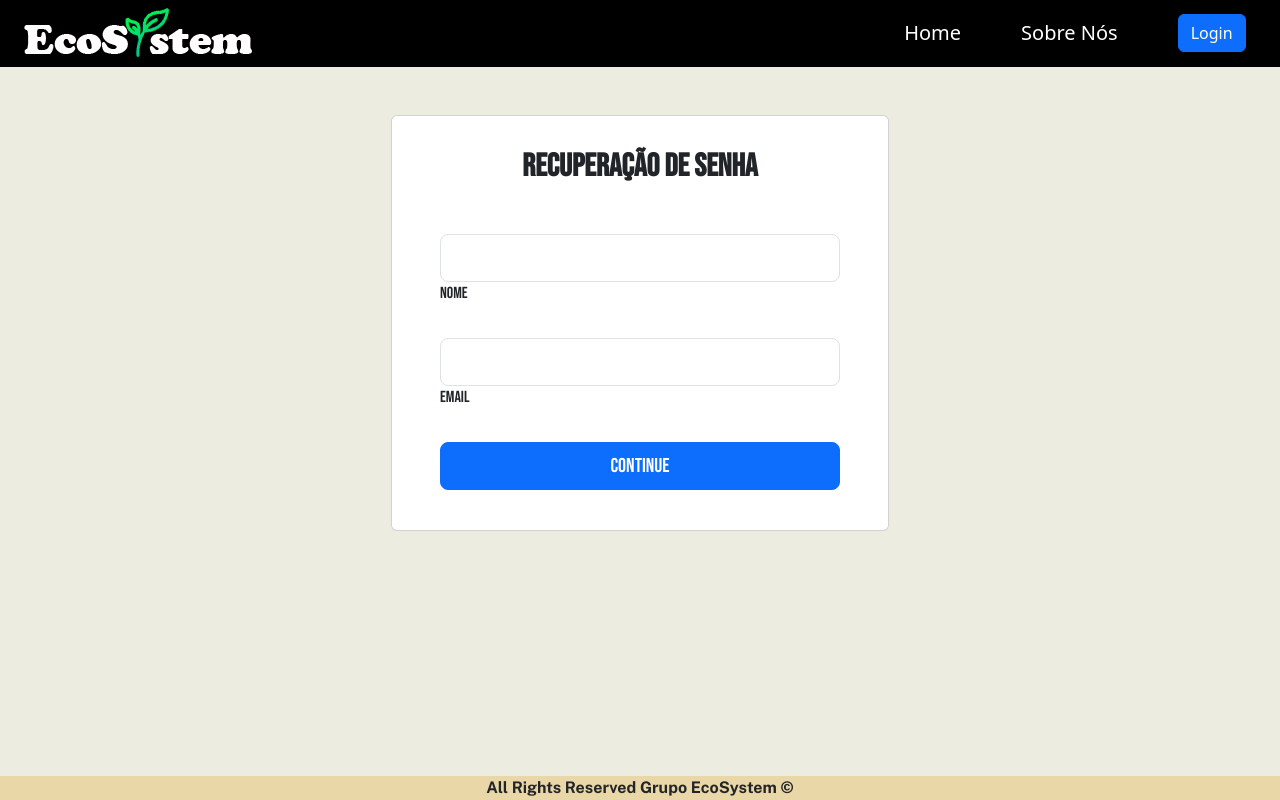
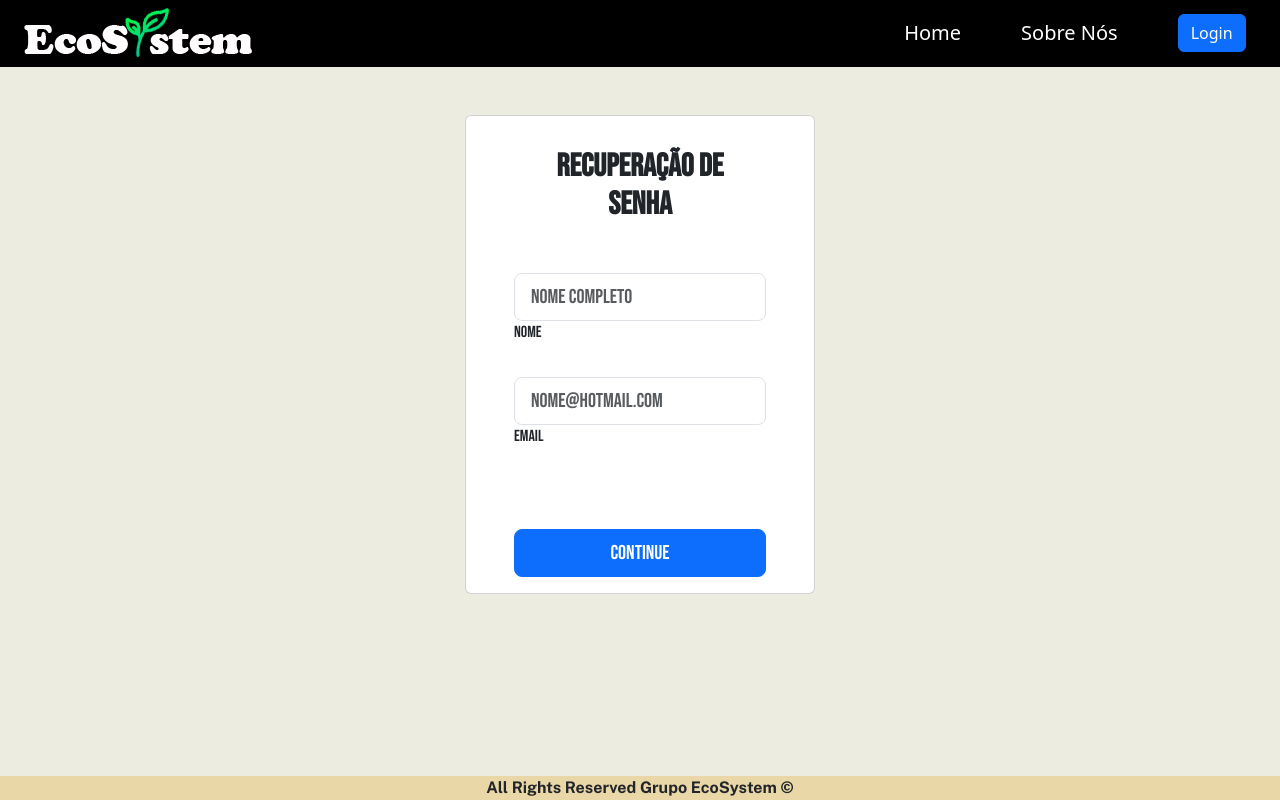
Before and after one commit to GiantMazelliWasHere/GS-Front_Web, a React (Vite) app in the folder ecosystem/: page /esqueceusenha in a window 1280 px wide. Built offline with nearby package versions, Linux system fonts and the light colour scheme; a web font is replaced by a local one.

Commit message:
Validação de login e recuperação de senha

```diff
--- a/ecosystem/src/Pages/EsqueceuSenha.jsx
+++ b/ecosystem/src/Pages/EsqueceuSenha.jsx
@@ -1,24 +1,52 @@
-import React from 'react';
+import {React, useState} from 'react';
 import {
   MDBBtn,
   MDBContainer,
   MDBCard,
   MDBCardBody,
   MDBInput,
-  MDBCheckbox
 }
 from 'mdb-react-ui-kit';
 
 function EsqueceuSenha() {
+    const [email, setEmail] = useState('');
+    const [nome, setNome] = useState('');
+
+    const submitHandler = (e) => {
+        const alerta = document.createElement('h2');
+        const msg = document.getElementById('msg');
+        const alertaClass = alerta.className = ('alerta');
+        const limpeza = msg.innerHTML = '';
+        const limpeza2 = msg.style.backgroundColor = 'transparent';
+
+        e.preventDefault();
+        if(nome === '') {
+            limpeza2;
+            alerta.innerHTML = 'Preencha seu Nome';
+            msg.style.backgroundColor = 'red';
+            return msg.appendChild(alerta);
+        }
+        if(email === '') {
+            limpeza2;
+            alerta.innerHTML = 'Preencha seu Email';
+            msg.style.backgroundColor = 'red';
+            return msg.appendChild(alerta);
+        }
+        alerta.innerHTML = 'Cheque seu Email';
+        msg.style.backgroundColor = 'green';
+        msg.appendChild(alerta);
+    }
+
     return (
         <MDBContainer fluid className='esqueceusenha d-flex align-items-center justify-content-center'>
             <div className='mask gradient-custom-3'></div>
-            <MDBCard className='m-5' style={{maxWidth: '600px'}}>
+            <MDBCard className='m-5' style={{maxWidth: '350px'}}>
                 <MDBCardBody className='px-5'>
                     <h2 className="titulo text-uppercase text-center mb-5">Recuperação de Senha</h2>
-                    <MDBInput wrapperClass='mb-4' label='Nome' size='lg' id='form1' type='text'/>
-                    <MDBInput wrapperClass='mb-4' label='Email' size='lg' id='form2' type='email'/>
-                    <MDBBtn className='mb-4 gradient-custom-4 continue' size='lg'>Continue</MDBBtn>
+                    <MDBInput wrapperClass='mb-4' label='Nome' size='lg' id='form1' type='text' placeholder='Nome Completo' value={nome} onChange={(e) => setNome(e.target.value)}/>
+                    <MDBInput wrapperClass='mb-4' label='Email' size='lg' id='form2' type='email' placeholder='nome@hotmail.com' value={email} onChange={(e) => setEmail(e.target.value)}/>
+                    <div className='alerta-esqueceu' id='msg'></div>
+                    <MDBBtn className='btn btn-primary continue' size='lg' type='submit' onClick={submitHandler}>Continue</MDBBtn>
                 </MDBCardBody>
             </MDBCard>
         </MDBContainer>
--- a/ecosystem/src/Pages/Login.jsx
+++ b/ecosystem/src/Pages/Login.jsx
@@ -1,4 +1,4 @@
-import React from 'react';
+import React, { createElement, useState } from 'react';
 import {
 MDBBtn,
 MDBContainer,
@@ -9,11 +9,48 @@ MDBCardBody,
 MDBInput,
 } from 'mdb-react-ui-kit';
 import { Link } from 'react-router-dom';
-import { GoogleLogin } from '@react-oauth/google';
-import { useState } from 'react';
+import { useGoogleLogin } from '@react-oauth/google';
+import { AiFillGoogleSquare } from "react-icons/ai";
+import Alert from 'react-bootstrap/Alert'
+
 
 
 function Login() {
+
+    const [email, setEmail] = useState('');
+    const [senha, setSenha] = useState('');
+
+    const submitHandler = (e) => {
+        const alerta = document.createElement('h2');
+        const msg = document.getElementById('msg');
+        const limpeza = msg.innerHTML = '';
+        const limpeza2 = msg.style.backgroundColor = 'transparent';
+
+        e.preventDefault();
+        if(email === '') {
+            limpeza
+            alerta.className = ('alerta', 'w-100');
+            alerta.innerHTML = 'Preencha o Email';
+            msg.style.backgroundColor = 'red';
+            return msg.appendChild(alerta);
+        }
+        if(senha === '') {
+            limpeza;
+            alerta.className = ('alerta', 'w-100');
+            alerta.innerHTML = 'Preencha a Senha';
+            msg.style.backgroundColor = 'red';
+            return msg.appendChild(alerta);
+        }
+        limpeza;
+        limpeza2;
+    }
+
+
+
+
+    const login = useGoogleLogin({
+        onSuccess: (tokenResponse) => console.log(tokenResponse),
+    })
 
     return (
         <>
@@ -29,27 +66,23 @@ function Login() {
                 <h2 className="fw-bold mb-2 text-uppercase"><img src="./src/imgs/Titulo.png" alt="" /></h2>
                 <p className="text-white-50 mb-5">Por favor digite seu Login e Senha</p>
 
-                <MDBInput wrapperClass='mb-4 mx-5 w-100' labelClass='text-white' label='Email' id='formControlLg' type='email' placeholder='nome@hotmail.com' size="lg" required/>
-
-                <MDBInput wrapperClass='mx-5 w-100' labelClass='text-white' label='Senha' id='senha' type='password' size="lg" placeholder='password'  required/>
+                <MDBInput wrapperClass='mb-1 mx-5 w-100' labelClass='text-white' label='Email' id='formControlLg' type='email' placeholder='nome@hotmail.com' size="lg" value={email} onChange={(e) => setEmail(e.target.value)} required/>
 
 
-                <p className="small mb-3 mt-0 pb-lg-2"><Link to={'/esqueceusenha'}>Esqueceu a Senha?</Link></p>
-                <MDBBtn outline className='mx-2 px-5 btn btn-primary link_login' color='white' size='lg'>
-                <Link className="link_login" to={"/dashboard"}>Login</Link>
+                <MDBInput wrapperClass=' mx-5 w-100' labelClass='text-white' label='Senha' id='senha' type='password' size="lg" placeholder='password' value={senha} onChange={(e) => setSenha(e.target.value)}  required/>
+                <div className='alert' id='msg'>
+                </div>
+
+
+                <p className=" small mb-3 mt-0 pb-lg-2"><Link to={'/esqueceusenha'}>Esqueceu a Senha?</Link></p>
+                <MDBBtn outline className='mx-2 px-5 btn btn-primary link_login' color='white' size='lg' onClick={submitHandler}>
+                <p className='btn_link'>Login</p>
                 </MDBBtn>
 
                 <div className="mt-3">
-                    <Link to={"/dashboard"}>
-                        <GoogleLogin
-                            onSuccess={credentialResponse => {
-                                console.log(credentialResponse);
-                            }}
-                            onError={() => {
-                                console.log('Login Failed');
-                            }}
-                        />
-                    </Link>
+                    <MDBBtn outline className='mx-2 px-5 btn btn-primary link_login' color='white' size='lg' onClick={()=>login()}>
+                    <Link className="link_login" to={"/dashboard"}><AiFillGoogleSquare className='google_icon'/></Link>
+                    </MDBBtn>
                 </div>
 
                     <div>
--- a/ecosystem/src/css/estilizacao.css
+++ b/ecosystem/src/css/estilizacao.css
@@ -33,6 +33,7 @@ body {
 
 .marg {
   margin-top: 5rem;
+  margin-bottom: 5rem;
 }
 
 .link_login {
@@ -43,6 +44,26 @@ body {
 .link_login {
   text-decoration: none;
   color: white;
+}
+
+.login_btns {
+  display: flex;
+  flex-direction: row;
+  justify-content: center;
+  flex-wrap: wrap;
+  margin-top: 1rem;
+  margin-bottom: 0;
+  margin-left: 1rem;
+  margin-right: 0;
+  padding-top: 0;
+  padding-bottom: 0;
+  padding-left: 0;
+  padding-right: 0;
+}
+
+.google_icon {
+  width: 2rem;
+  height: 2rem;
 }
 
 .container_404 {
@@ -146,11 +167,6 @@ body {
   font-size: 2.5rem;
 }
 
-.continue {
-  width: 25rem;
-  height: 3rem;
-}
-
 .esqueceusenha {
   font-family: "Bebas Neue", sans-serif;
 }
@@ -167,7 +183,22 @@ body {
   padding-right: 0;
 }
 
-.footer {
+.alerta-esqueceu {
+  display: flex;
+  flex-direction: row;
+  justify-content: center;
+  flex-wrap: wrap;
+  width: 100%;
+  height: 2rem;
+  margin-bottom: 1rem;
+}
+
+.continue {
+  width: 100%;
+  height: 3rem;
+}
+
+footer {
   background-color: #EAD7A7;
   position: fixed;
   bottom: 0;
@@ -176,14 +207,7 @@ body {
   flex-direction: row;
   justify-content: center;
   flex-wrap: wrap;
-  margin-top: 1rem;
-  margin-bottom: 0;
-  margin-left: 0;
-  margin-right: 0;
-  padding-top: 0;
-  padding-bottom: 0;
-  padding-left: 0;
-  padding-right: 0;
+  margin-top: 5rem;
   font-family: "Public Sans", sans-serif;
   font-weight: bold;
 }/*# sourceMappingURL=estilizacao.css.map */
--- a/ecosystem/src/css/estilizacao.scss
+++ b/ecosystem/src/css/estilizacao.scss
@@ -37,6 +37,7 @@ body {
 
 .marg {
     margin-top: 5rem;
+    margin-bottom: 5rem
 }
 
 .link_login{
@@ -45,6 +46,16 @@ body {
 
 .link_login{
     @include mixins.btn()
+}
+
+.login_btns{
+    @include mixins.flex(row, center, wrap);
+    @include mixins.espacamento(1rem, 0, 1rem, 0, 0, 0, 0, 0);
+}
+
+.google_icon {
+    @include mixins.size(2rem, 2rem);
+
 }
 
 .container_404{
@@ -115,11 +126,6 @@ body {
     font-size: 2.5rem;
 }
 
-.continue{
-    @include mixins.size(25rem, 3rem);
-
-}
-
 .esqueceusenha{
     font-family: "Bebas Neue", sans-serif;
 }
@@ -129,13 +135,23 @@ body {
     @include mixins.espacamento(1rem, 0, 1rem, 1rem, 0, 0, 0, 0);
 }
 
-.footer{
+.alerta-esqueceu{
+    @include mixins.flex(row, center, wrap);
+    @include mixins.size(100%, 2rem);
+    margin-bottom: 1rem
+}
+
+.continue{
+    @include mixins.size(100%, 3rem);
+}
+
+footer{
     background-color: $creme;
     position: fixed;
     bottom: 0;
     width: 100%;
     @include mixins.flex(row, center, wrap);
-    @include mixins.espacamento(1rem, 0, 0, 0, 0, 0, 0, 0);
+    margin-top: 5rem;
     font-family: "Public Sans", sans-serif;
     font-weight: bold;
 }
```
Also changed, not shown: 1 other file (tests, documents, lock files or other folders).
